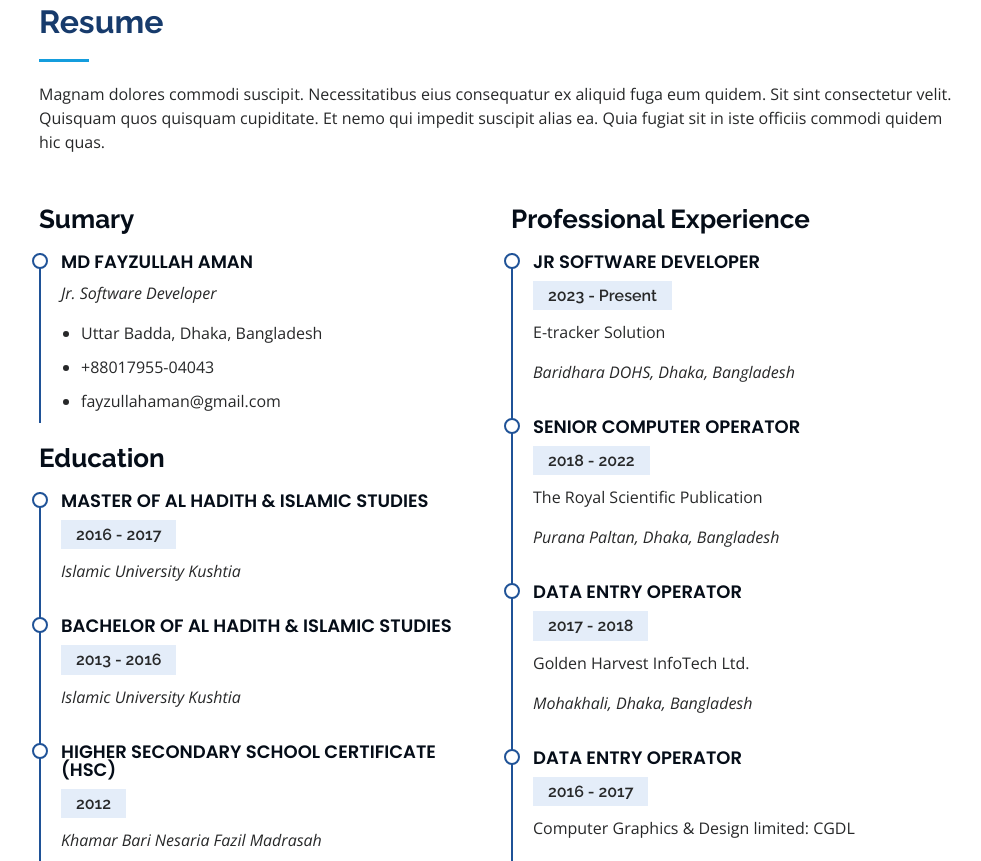
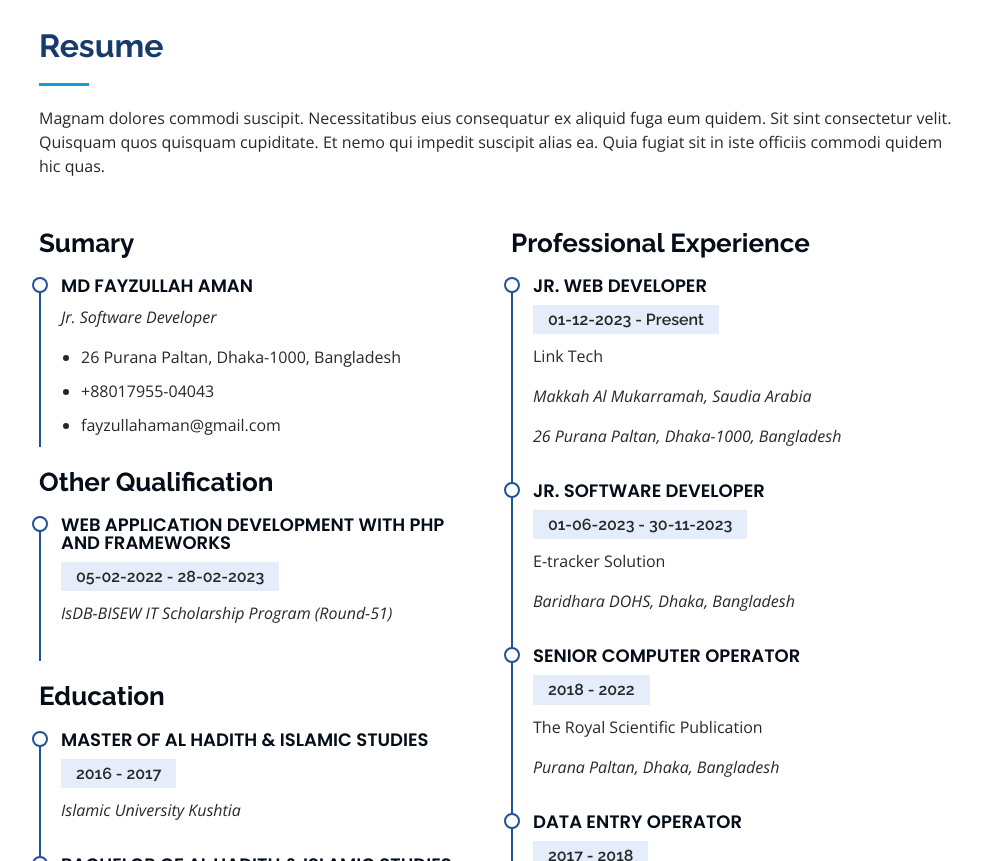
Before and after one commit to fayzullahaman/fayzullahaman.github.io, a plain HTML site: page index.html in a window 1280 px wide. Shown: the part 2514-3375 px from the top of the page, without its empty margins (291-1272 px from the left). Drawn offline with nearby package versions, Linux system fonts and the light colour scheme.

Commit message:
Update index.html

```diff
--- a/index.html
+++ b/index.html
@@ -168,7 +168,7 @@
                     </li>
                     <li>
                       <i class="bi bi-chevron-right"></i>
-                      <strong>Website:</strong> <span>www.example.com</span>
+                      <strong>Website:</strong> <span>fayzullahaman.github.io/</span>
                     </li>
                     <li>
                       <i class="bi bi-chevron-right"></i>
@@ -176,7 +176,7 @@
                     </li>
                     <li>
                       <i class="bi bi-chevron-right"></i>
-                      <strong>City:</strong> <span>Dhaka, Bangladesh</span>
+                      <strong>City:</strong> <span>26 Purana Paltan, Dhaka-1000, Bangladesh</span>
                     </li>
                   </ul>
                 </div>
@@ -189,7 +189,7 @@
                     <li>
                       <i class="bi bi-chevron-right"></i>
                       <strong>PhEmailone:</strong>
-                      <span>email@example.com</span>
+                      <span>fayzullahaman@gmail.com</span>
                     </li>
                     <li>
                       <i class="bi bi-chevron-right"></i>
@@ -465,10 +465,17 @@
                   >
                 </p>
                 <ul>
-                  <li>Uttar Badda, Dhaka, Bangladesh</li>
+                  <li>26 Purana Paltan, Dhaka-1000, Bangladesh</li>
                   <li>+88017955-04043</li>
                   <li>fayzullahaman@gmail.com</li>
                 </ul>
+              </div>
+
+              <h3 class="resume-title">Other Qualification</h3>
+              <div class="resume-item">
+                <h4>Web Application Development with PHP and Frameworks</h4>
+                <h5>05-02-2022 - 28-02-2023</h5>
+                <p><em>IsDB-BISEW IT Scholarship Program (Round-51)</em></p>
               </div>
 
               <h3 class="resume-title">Education</h3>
@@ -496,8 +503,15 @@
             <div class="col-lg-6" data-aos="fade-up" data-aos-delay="100">
               <h3 class="resume-title">Professional Experience</h3>
               <div class="resume-item">
-                <h4>Jr Software Developer</h4>
-                <h5>2023 - Present</h5>
+                <h4>Jr. Web Developer</h4>
+                <h5>01-12-2023 - Present</h5>
+                <p>Link Tech</p>
+                <p><em>Makkah Al Mukarramah, Saudia Arabia</em></p>
+                <p><em>26 Purana Paltan, Dhaka-1000, Bangladesh</em></p>
+              </div>
+              <div class="resume-item">
+                <h4>Jr. Software Developer</h4>
+                <h5>01-06-2023 - 30-11-2023</h5>
                 <p>E-tracker Solution</p>
                 <p><em>Baridhara DOHS, Dhaka, Bangladesh</em></p>
               </div>
```
